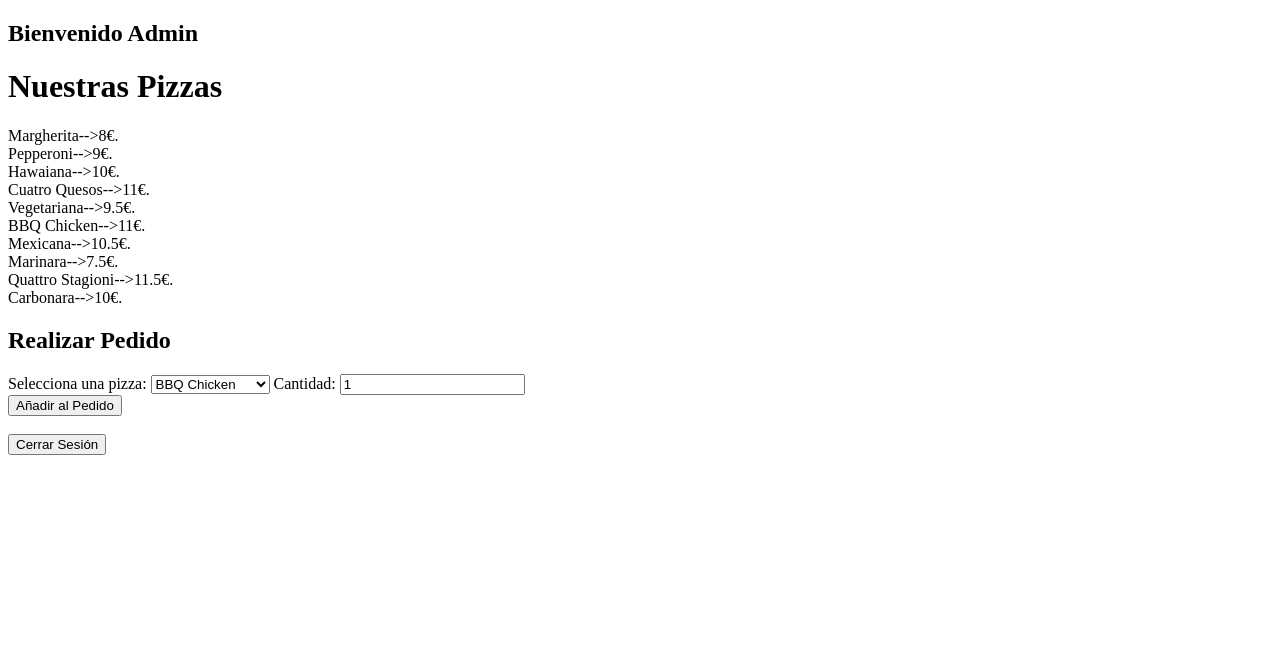
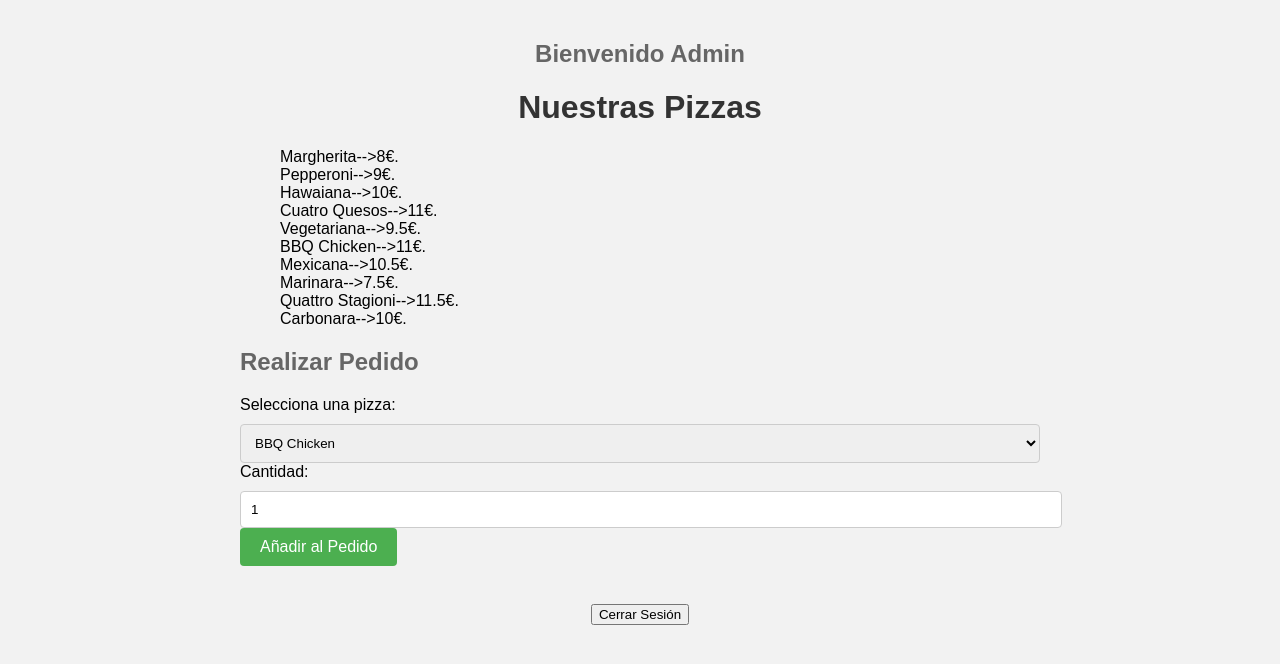
Before and after one commit to Alesso-ai/DWES_APUNTES, a PHP site: page /pedido.php in a window 1280 px wide. Shown: the top 664 px of the page. Run offline with PHP 8.4, Linux system fonts and the light colour scheme; a user stored in the database is signed in; data comes from the database, SQL or seed files in the repository.

Commit message:
Estilos en proceso

```diff
--- a/tarea-evaluable3/gracias.php
+++ b/tarea-evaluable3/gracias.php
@@ -16,6 +16,8 @@ if (isset($_SESSION["nombre"])) {
     <meta charset="UTF-8">
     <meta name="viewport" content="width=device-width, initial-scale=1.0">
     <title>Pedido</title>
+    <link rel="stylesheet" href="../tarea-evaluable3/styles/gracias.css">
+
 </head>
 
 <body>
--- a/tarea-evaluable3/nuevo_usuario.php
+++ b/tarea-evaluable3/nuevo_usuario.php
@@ -15,7 +15,8 @@ function conectarDB()
 }
 
 //Metodo para comprobar si existe dicho usuario
-function usuarioExiste($conn, $usuario){
+function usuarioExiste($conn, $usuario)
+{
     $consulta = $conn->prepare("SELECT COUNT(*) FROM usuarios WHERE usuario = :usuario");
     $consulta->bindParam(':usuario', $usuario);
     $consulta->execute();
@@ -70,6 +71,8 @@ if ($_SERVER["REQUEST_METHOD"] == "POST") {
     <meta charset="UTF-8">
     <meta name="viewport" content="width=device-width, initial-scale=1.0">
     <title>Crear Pizza</title>
+    <link rel="stylesheet" href="../tarea-evaluable3/styles/nuevo_usuario.css">
+
 </head>
 
 <body>
--- a/tarea-evaluable3/pedido.php
+++ b/tarea-evaluable3/pedido.php
@@ -37,19 +37,23 @@ session_start();
     <meta charset="UTF-8">
     <meta name="viewport" content="width=device-width, initial-scale=1.0">
     <title>Pedidos</title>
+    <link rel="stylesheet" href="../tarea-evaluable3/styles/pedido.css">
 </head>
 
 <body>
+    <div class="container">
         <?php
         if (isset($_SESSION["nombre"])) {
-        echo "<h2>Bienvenido " . $_SESSION["nombre"] . "</h2>";
+            echo "<div class='welcome'><h2>Bienvenido " . $_SESSION["nombre"] . "</h2></div>";
         }
         echo "<h1>Nuestras Pizzas</h1>";
+        echo "<ul class='pizza-list'>";
         listarPizzas($conn);
+        echo "</ul>";
         ?>
 
         <h2>Realizar Pedido</h2>
-    <form action="gracias.php" method="POST">
+        <form class="form-container" action="gracias.php" method="POST">
             <label for="pizza">Selecciona una pizza:</label>
             <select name="pizza" id="pizza">
                 <?php
@@ -69,10 +73,10 @@ session_start();
             <input type="submit" value="Añadir al Pedido">
         </form>
         <br>
-    <form action="index.php" method="POST">
+        <form class="logout-form" action="index.php" method="POST">
             <input type="submit" value="Cerrar Sesión">
         </form>
-
+    </div>
 </body>
 
 </html>
--- /dev/null
+++ b/tarea-evaluable3/styles/pedido.css
@@ -0,0 +1,74 @@
+body {
+  font-family: Arial, sans-serif;
+  background-color: #f2f2f2;
+  margin: 0;
+  padding: 0;
+}
+
+h1 {
+  color: #333;
+  text-align: center;
+}
+
+h2 {
+  color: #666;
+}
+
+.container {
+  max-width: 800px;
+  margin: 0 auto;
+  padding: 20px;
+}
+
+.welcome {
+  text-align: center;
+  margin-bottom: 20px;
+}
+
+.pizza-list {
+  margin-bottom: 20px;
+}
+
+.pizza-list li {
+  list-style: none;
+  margin-bottom: 10px;
+}
+
+.pizza-list li span {
+  font-weight: bold;
+}
+
+.form-container {
+  margin-top: 20px;
+}
+
+.form-container label {
+  display: block;
+  margin-bottom: 10px;
+}
+
+.form-container select,
+.form-container input[type="number"] {
+  width: 100%;
+  padding: 10px;
+  border: 1px solid #ccc;
+  border-radius: 4px;
+}
+
+.form-container input[type="submit"] {
+  background-color: #4caf50;
+  color: white;
+  border: none;
+  padding: 10px 20px;
+  text-align: center;
+  text-decoration: none;
+  display: inline-block;
+  font-size: 16px;
+  border-radius: 4px;
+  cursor: pointer;
+}
+
+.logout-form {
+  text-align: center;
+  margin-top: 20px;
+}
--- a/tarea-evaluable3/zona_admin.php
+++ b/tarea-evaluable3/zona_admin.php
@@ -93,6 +93,8 @@ if ($_SERVER["REQUEST_METHOD"] == "POST") {
     <meta charset="UTF-8">
     <meta name="viewport" content="width=device-width, initial-scale=1.0">
     <title>Zona Admin</title>
+    <link rel="stylesheet" href="../tarea-evaluable3/styles/zona_admin.css">
+
 </head>
 
 <body>
```
Also changed, not shown: tarea-evaluable3/index.php (+2 -15 lines), tarea-evaluable3/styles/gracias.css (added, +28 -0 lines), tarea-evaluable3/styles/index.css (added, +116 -0 lines), tarea-evaluable3/styles/nuevo_usuario.css (added, +48 -0 lines), tarea-evaluable3/styles/zona_admin.css (added, +48 -0 lines). Lines whose indentation alone changed are shown as unchanged.
